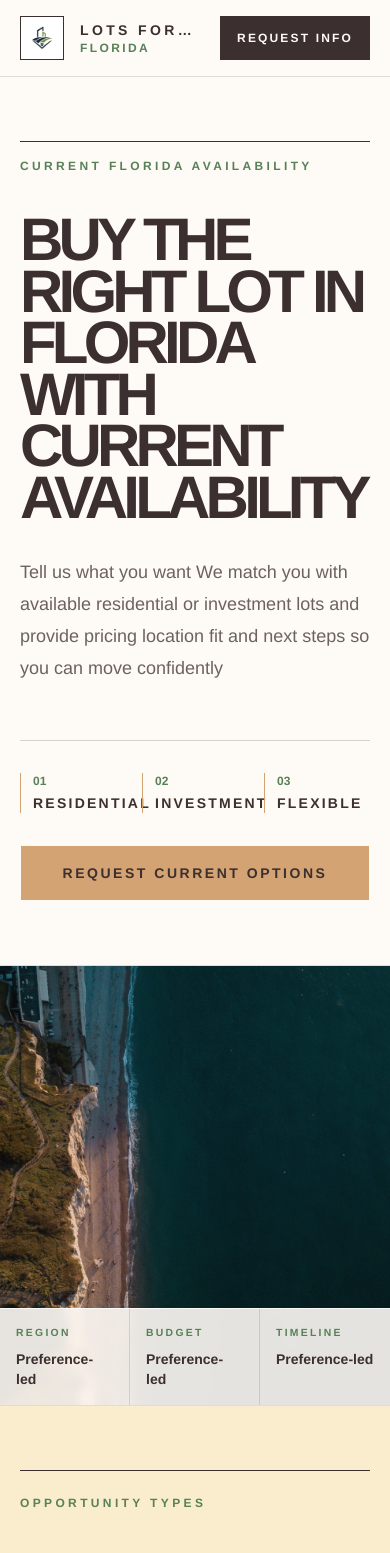
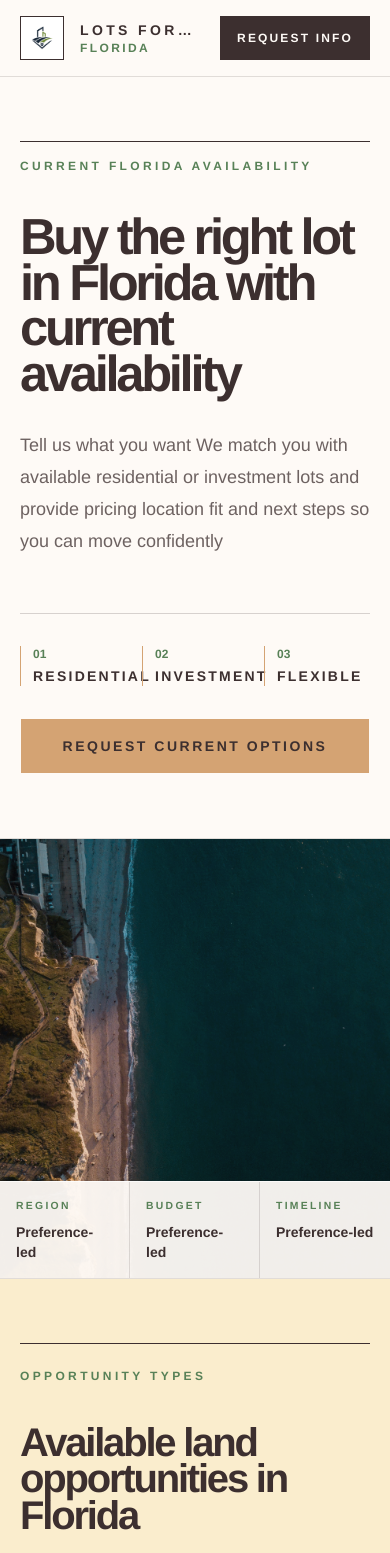
Before and after one commit to Usama23156/land-for-sale-florida, a React (Vite) app: page / in a window 390 px wide. Shown: the top 1553 px of the page. Built offline with nearby package versions, Linux system fonts and the light colour scheme.

Commit message:
Polish Swiss landing typography responsiveness
Co-authored-by: Usama Elkady <usamaelkady25@gmail.com>

```diff
--- a/src/components/sections/Hero.tsx
+++ b/src/components/sections/Hero.tsx
@@ -12,7 +12,7 @@ export default function Hero() {
               Current Florida Availability
             </div>
             <div className="lg:col-span-5">
-              <h1 className="max-w-4xl text-left text-[clamp(3.75rem,10vw,8.5rem)] font-black uppercase leading-[0.86] tracking-[-0.08em] text-[#3C2F2F]">
+              <h1 className="max-w-4xl text-left text-[clamp(2.95rem,13vw,8.5rem)] font-black leading-[0.9] tracking-[-0.065em] text-[#3C2F2F]">
                 Buy the right lot in Florida with current availability
               </h1>
               <p className="mt-8 max-w-2xl text-left text-lg leading-8 text-[#3C2F2F]/75 md:text-xl">
@@ -56,7 +56,7 @@ export default function Hero() {
             className="absolute inset-0 h-full w-full object-cover"
           />
           <div className="absolute inset-0 bg-[#3C2F2F]/10" />
-          <div className="absolute bottom-0 left-0 right-0 grid grid-cols-3 border-t border-white/70 bg-[#FEFAF6]/90 text-left backdrop-blur-sm">
+          <div className="absolute bottom-0 left-0 right-0 grid grid-cols-3 border-t border-white/70 bg-[#FEFAF6]/95 text-left">
             {["Region", "Budget", "Timeline"].map((item) => (
               <div key={item} className="border-r border-[#3C2F2F]/15 p-4 last:border-r-0">
                 <div className="text-[0.65rem] font-black uppercase tracking-[0.22em] text-[#588157]">
--- a/src/components/sections/Inquiry.tsx
+++ b/src/components/sections/Inquiry.tsx
@@ -27,7 +27,7 @@ export default function Inquiry() {
             <div className="border-t border-[#3C2F2F] pt-5 text-xs font-black uppercase tracking-[0.28em] text-[#3C2F2F]">
               Request Information
             </div>
-            <h2 className="mt-8 text-[clamp(2.5rem,5vw,5rem)] font-black uppercase leading-[0.9] tracking-[-0.06em] text-[#3C2F2F]">
+            <h2 className="mt-8 text-[clamp(2.35rem,5vw,5rem)] font-black leading-[0.92] tracking-[-0.055em] text-[#3C2F2F]">
               Submit an inquiry to get current lot options
             </h2>
             <p className="mt-7 max-w-xl text-lg leading-8 text-[#3C2F2F]/75">
--- a/src/components/sections/Navbar.tsx
+++ b/src/components/sections/Navbar.tsx
@@ -4,7 +4,7 @@ import { scrollToInquiry } from "@/lib/scroll";
 
 export default function Navbar() {
   return (
-    <header className="sticky top-0 z-40 border-b border-[#3C2F2F]/15 bg-[#FEFAF6]/95 backdrop-blur">
+    <header className="sticky top-0 z-40 border-b border-[#3C2F2F]/15 bg-[#FEFAF6]">
       <div className="mx-auto grid max-w-7xl grid-cols-[1fr_auto] items-center gap-6 px-5 py-4 sm:px-8 lg:grid-cols-12 lg:px-10">
         <a
           href="#"
--- a/src/components/sections/Opportunities.tsx
+++ b/src/components/sections/Opportunities.tsx
@@ -52,7 +52,7 @@ export default function Opportunities() {
             Opportunity types
           </div>
           <div className="lg:col-span-7">
-            <h2 className="max-w-4xl text-left text-[clamp(2.75rem,6vw,5.75rem)] font-black uppercase leading-[0.9] tracking-[-0.06em] text-[#3C2F2F]">
+            <h2 className="max-w-4xl text-left text-[clamp(2.5rem,6vw,5.75rem)] font-black leading-[0.92] tracking-[-0.055em] text-[#3C2F2F]">
               Available land opportunities in Florida
             </h2>
             <p className="mt-6 max-w-3xl text-left text-lg leading-8 text-[#3C2F2F]/75">
--- a/src/components/sections/Trusted.tsx
+++ b/src/components/sections/Trusted.tsx
@@ -36,7 +36,7 @@ export default function Trusted() {
             <div className="border-t border-[#3C2F2F] pt-5 text-xs font-black uppercase tracking-[0.28em] text-[#588157]">
               Trusted Process
             </div>
-            <h2 className="mt-8 text-[clamp(2.5rem,5vw,5.25rem)] font-black uppercase leading-[0.9] tracking-[-0.06em] text-[#3C2F2F]">
+            <h2 className="mt-8 text-[clamp(2.35rem,5vw,5.25rem)] font-black leading-[0.92] tracking-[-0.055em] text-[#3C2F2F]">
               A clear process from inquiry to next steps
             </h2>
             <p className="mt-7 max-w-xl text-lg leading-8 text-[#3C2F2F]/75">
```
